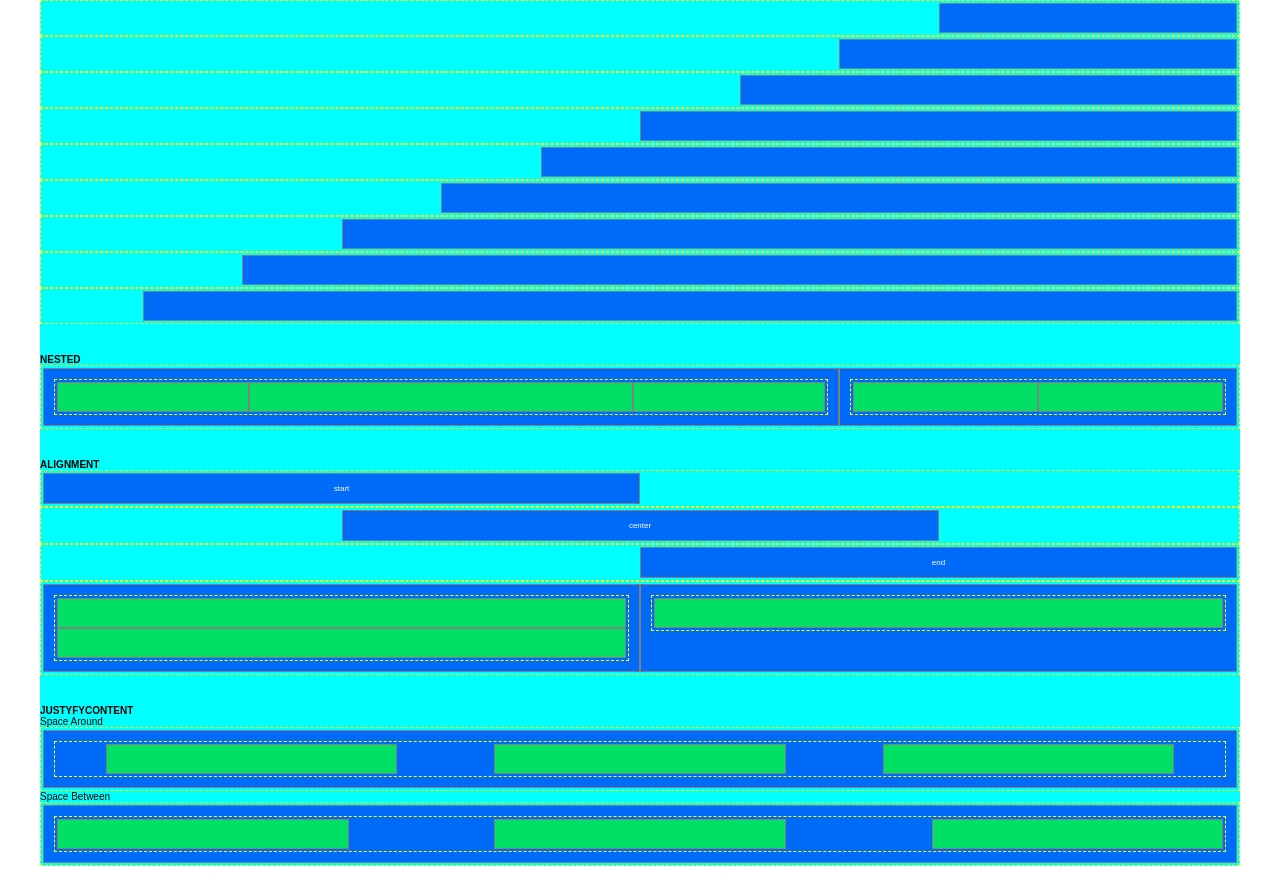
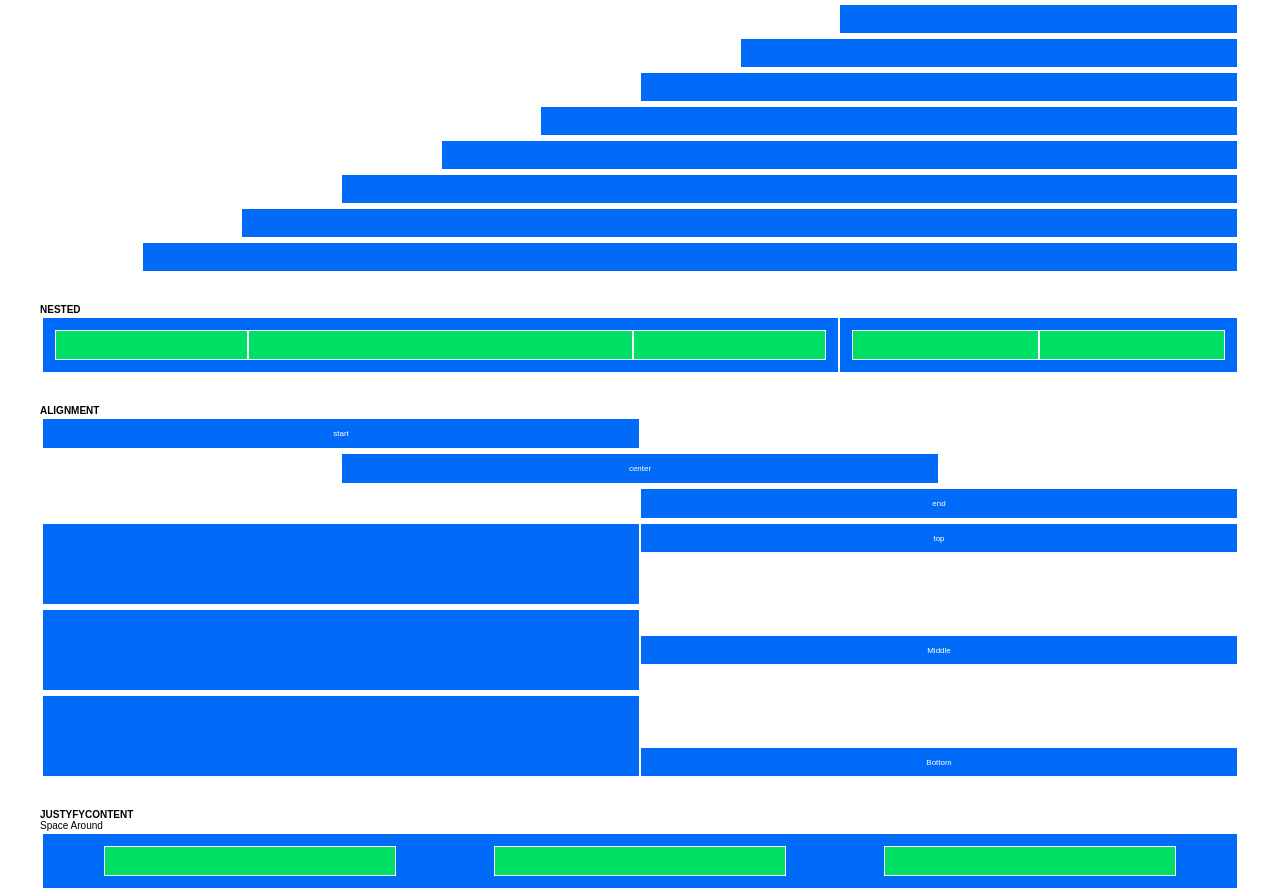
Before and after one commit to torone89/html-css-12bool, a plain HTML site: page index.html in a window 1280 px wide. Shown: the part 656-1544 px from the top of the page. Before the commit the page ends 1522 px from the top, so only its background shows below. Drawn offline with Linux system fonts and the light colour scheme.

Commit message:
Complete All

```diff
--- a/css/style.css
+++ b/css/style.css
@@ -10,14 +10,8 @@
 
 /* Generic */
 
-.container {
-    background-color: aqua;
-
-
-}
 
 .row {
-    border: 1px dashed yellow;
     padding: 2px;
 
 }
@@ -25,8 +19,16 @@
 .row>[class^='col'] {
     min-height: 30px;
     background-color: #006bf9;
-    border: 1px gray solid;
+    border: 1px white solid;
     padding: 10px;
+}
+
+.card {
+    height: 60px;
+}
+
+.max-30 {
+    max-height: 30px;
 }
 
 .row .row>[class^='col'] {
--- a/index.html
+++ b/index.html
@@ -7,7 +7,8 @@
     <meta name="viewport" content="width=device-width, initial-scale=1.0">
     <meta name="author" content="Francesco Tovani">
     <meta name="description" content="blabla">
-    <title>DOCUMENT</title>
+    <title>12 Bools
+    </title>
 
 
     <!-- FRAME WORK ESTERNI -->
@@ -368,35 +369,52 @@
         <div class="row">
             <div class="col-6">
 
-                <div class="row">
-                    <div class="col-12">
-
-                    </div>
-                    <div class="col-12">
-
-                    </div>
-                </div>
-
+                <div class="card"></div>
 
 
             </div>
 
+            <div class="col-6 max-30 d-flex align-items-center justify-content-center">
+
+                top
+
+            </div>
+
+        </div>
+
+        <div class="row align-items-center">
             <div class="col-6">
 
-                <div class="row">
-                    <div class="col-12">
-
-                    </div>
-
-                </div>
-
+                <div class="card"></div>
 
 
             </div>
 
+            <div class="col-6 max-30 d-flex align-items-center justify-content-center">
+
+                Middle
+
+            </div>
+
+        </div>
+
+        <div class="row align-items-flex-end">
+            <div class="col-6">
+
+                <div class="card"></div>
 
 
+            </div>
+
+            <div class="col-6 max-30 d-flex align-items-center justify-content-center">
+
+                Bottom
+
+            </div>
+
         </div>
+
+
 
         <!-- JUSTYFYCONTENT -->
 
```
